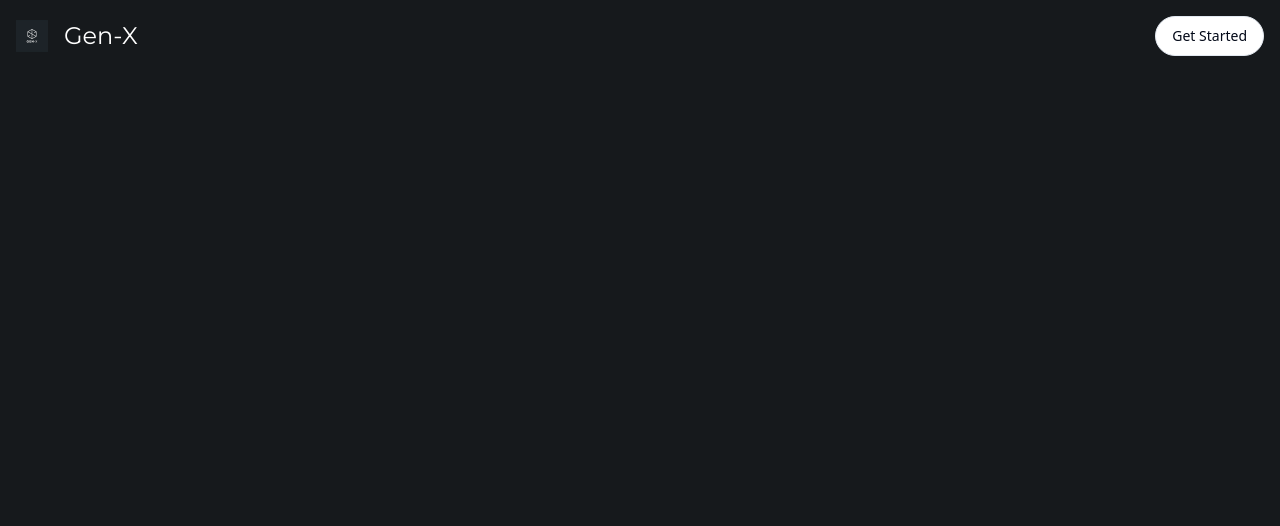
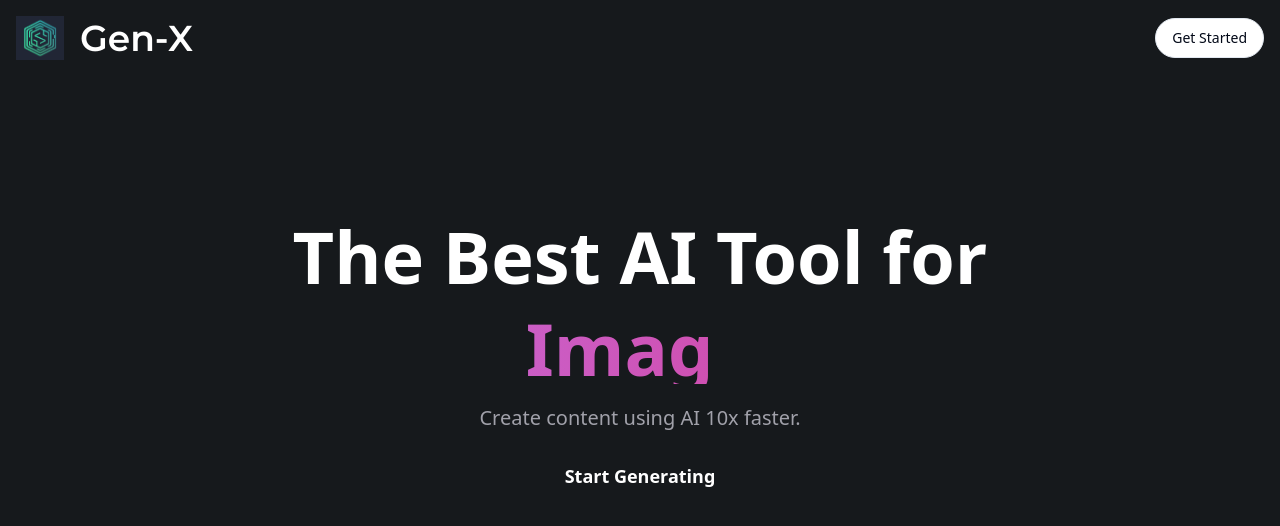
Before and after one commit to KiranBabu007/AI-Content-Creation, a Next.js app: page / in a window 1280 px wide. Shown: the top 526 px of the page. Built offline with nearby package versions, Linux system fonts and the light colour scheme; no server answers.

Commit message:
Add LandingHero component and update logo in LandingNavbar

```diff
--- a/app/(landing)/page.tsx
+++ b/app/(landing)/page.tsx
@@ -1,10 +1,11 @@
+import { LandingHero } from "@/components/landingHero"
 import { LandingNavbar } from "@/components/landingnavbar"
 
 
 const LandingPage = () => {
     return <div className="h-full">
         <LandingNavbar />
-
+        <LandingHero />
     </div>
 }
 
--- /dev/null
+++ b/components/landingHero.tsx
@@ -0,0 +1,42 @@
+"use client";
+
+import TypewriterComponent from "typewriter-effect";
+import Link from "next/link";
+import { useAuth } from "@clerk/nextjs";
+
+import { Button } from "@/components/ui/button";
+
+export const LandingHero = () => {
+    const { isSignedIn } = useAuth();
+
+    return (
+        <div className="text-white font-bold py-36 text-center space-y-5">
+            <div className="text-4xl sm:text-5xl md:text-6xl lg:text-7xl space-y-5 font-extrabold">
+                <h1>The Best AI Tool for</h1>
+                <div className="text-transparent bg-clip-text bg-gradient-to-r from-purple-400 to-pink-600">
+                    <TypewriterComponent
+                        options={{
+                            strings: [
+                                "Conversation",
+                                "Image Generation.",
+                            ],
+                            autoStart: true,
+                            loop: true,
+                        }}
+                    />
+                </div>
+            </div>
+            <div className="text-sm md:text-xl font-light text-zinc-400 h-auto">
+                Create content using AI 10x faster.
+            </div>
+            <div>
+                <Link href={isSignedIn ? "/dashboard" : "/sign-up"}>
+                    <Button variant="ghost" className="md:text-lg p-4 md:p-6 rounded-full font-semibold">
+                        Start Generating
+                    </Button>
+                </Link>
+            </div>
+
+        </div>
+    );
+};
--- a/components/landingnavbar.tsx
+++ b/components/landingnavbar.tsx
@@ -9,7 +9,7 @@
 import { Button } from "./ui/button"
 
 const font = Montserrat({
-    weight: "400",
+    weight: "600",
     style: "normal",
     subsets: ["latin"]
 })
@@ -20,10 +20,10 @@
     return (
         <nav className="p-4 bg-transparent flex items-center justify-between">
             <Link href="/" className="flex items-center">
-                <div className="relative h-8 w-8 mr-4">
-                    | <Image fill src="/gen.png" alt="Logo" />
+                <div className="relative h-11 w-12 mr-4">
+                    | <Image fill src="/logo.png" alt="Logo" />
                 </div>
-                <h1 className={cn("text-2xl font-bold text-white", font.className)}>
+                <h1 className={cn("text-4xl font-extrabold text-white", font.className)}>
                     Gen-X
                 </h1>
             </Link>
--- a/package.json
+++ b/package.json
@@ -27,6 +27,7 @@
     "react-hot-toast": "^2.4.1",
     "tailwind-merge": "^2.2.2",
     "tailwindcss-animate": "^1.0.7",
+    "typewriter-effect": "^2.21.0",
     "zod": "^3.22.4"
   },
   "devDependencies": {
```
Also changed, not shown: public/logo.png, 1 other file (tests, documents, lock files or other folders).
